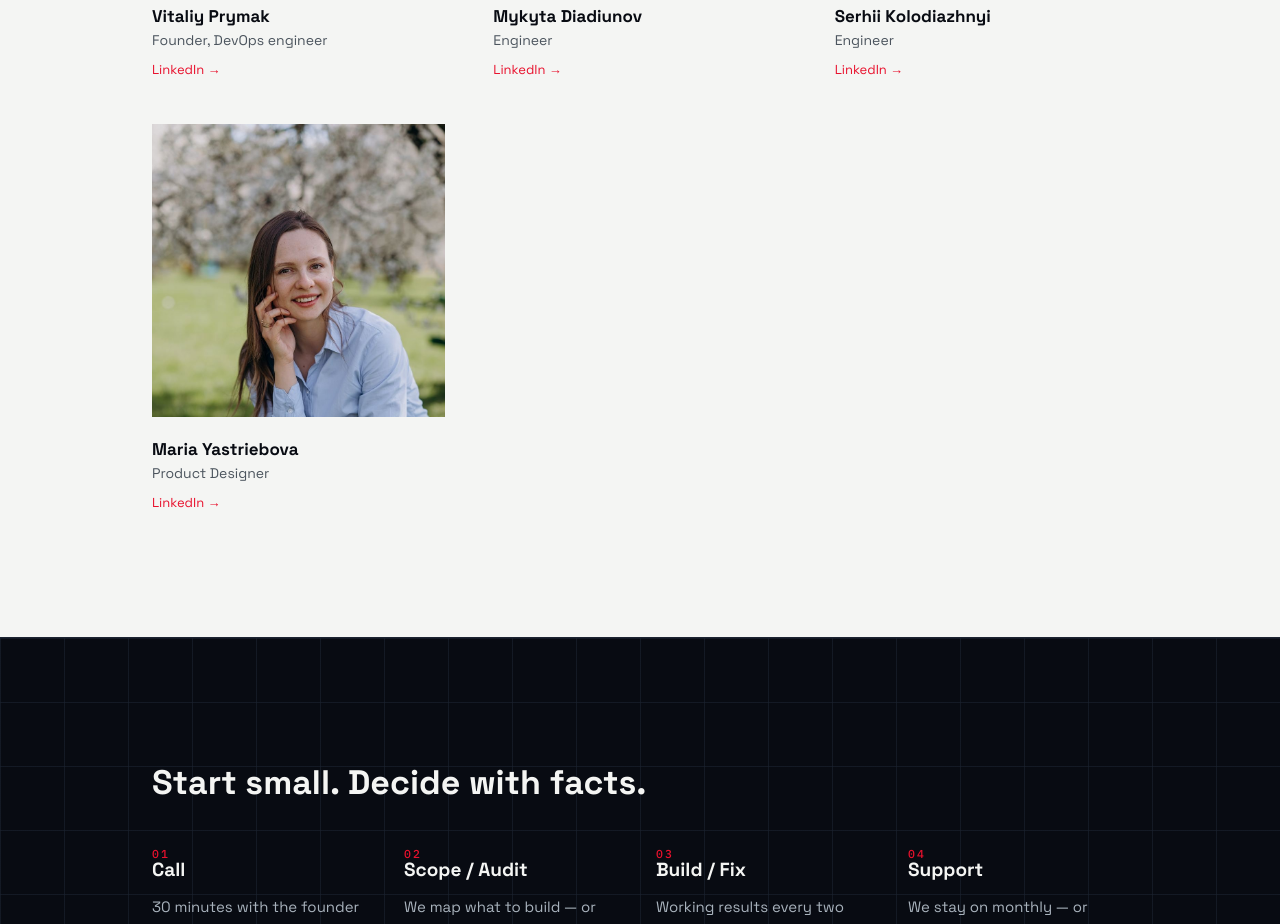
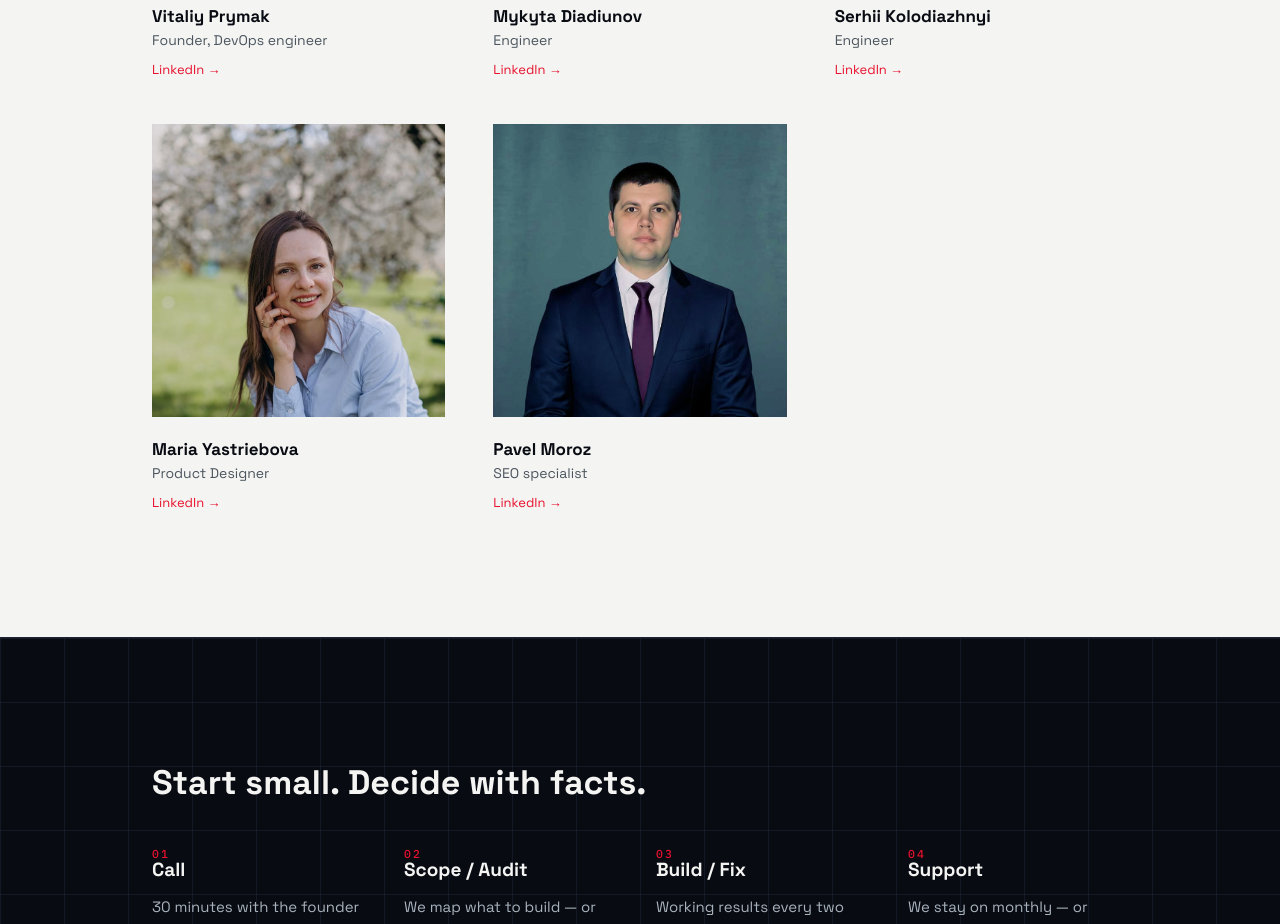
Before and after one commit to RomanYaresko/reinten, a Next.js app: page / in a window 1280 px wide. Shown: the part 2940-3864 px from the top of the page. Built offline with nearby package versions, Linux system fonts and the light colour scheme.

Commit message:
Add: employee record

```diff
--- a/src/data/employee.ts
+++ b/src/data/employee.ts
@@ -38,4 +38,13 @@ export const employees: Employee[] = [
     linkedInLink: 'https://www.linkedin.com/in/mariia-yastriebova-524392241/',
     isFounder: false,
   },
+  {
+    id: 5,
+    image: assetPath('/data/employee/pavel-moroz.png'),
+    firstName: 'Pavel',
+    lastName: 'Moroz',
+    description: 'SEO specialist',
+    linkedInLink: 'https://www.linkedin.com/in/pavel-moroz-3865701a4/',
+    isFounder: false,
+  },
 ];
```
Also changed, not shown: public/data/employee/pavel-moroz.png (added).
